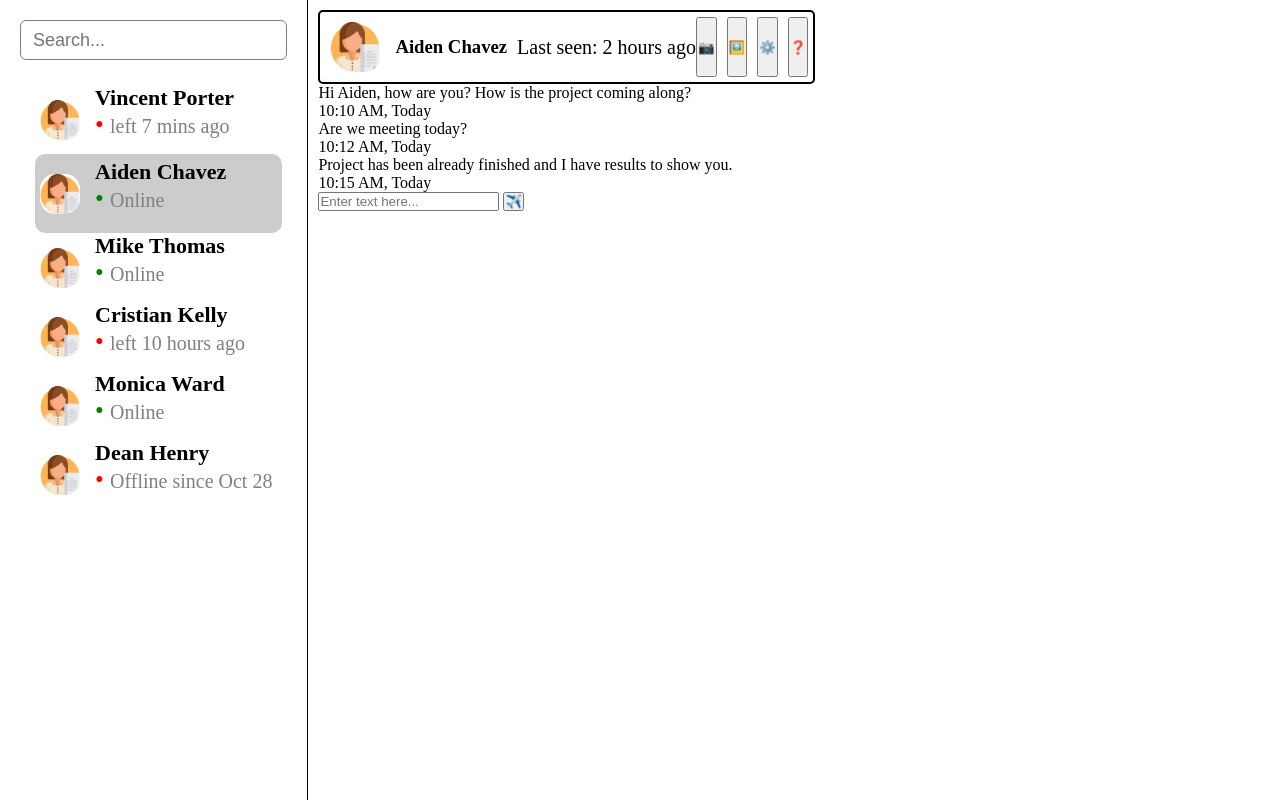
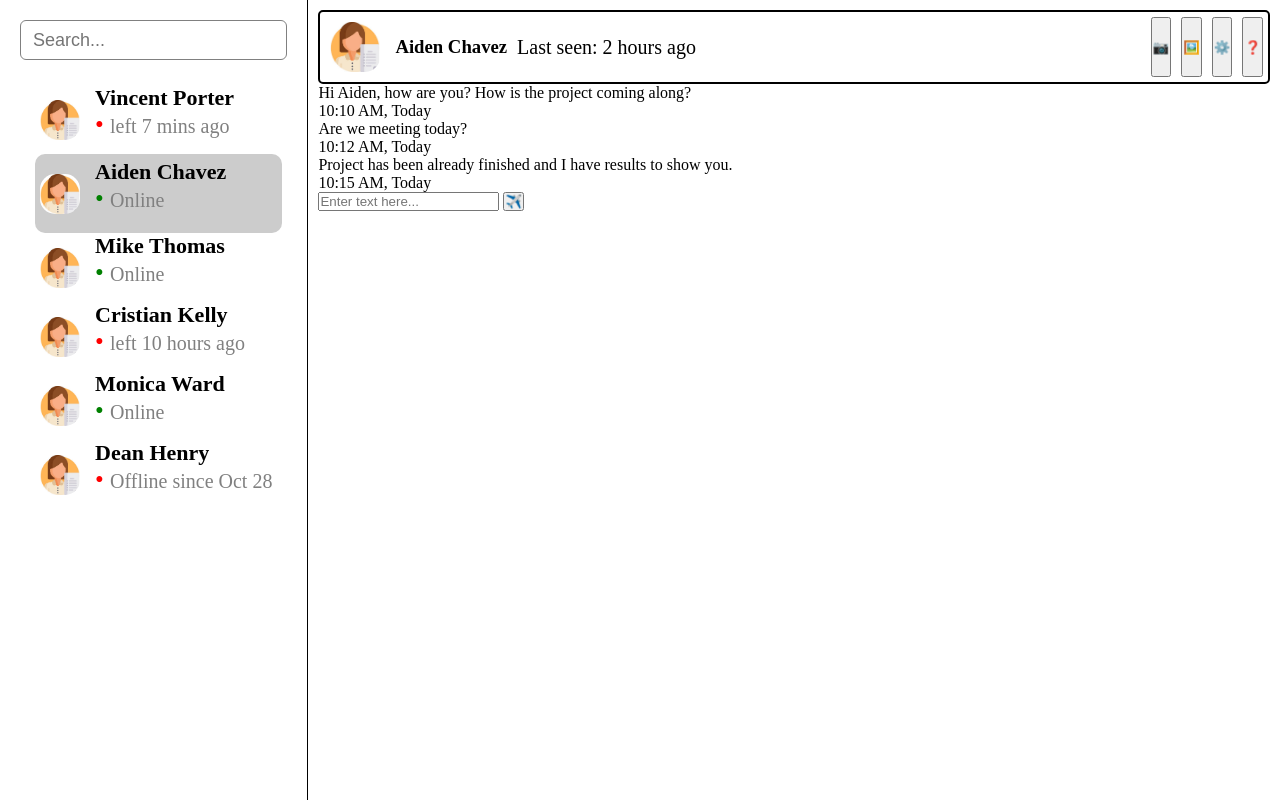
Before and after one commit to juanjoaracena/tp1, a plain HTML site: page index.html in a window 1280 px wide. Drawn offline with Linux system fonts and the light colour scheme.

Commit message:
uso de flex 1 para marcar el espacio total

```diff
--- a/style.css
+++ b/style.css
@@ -15,6 +15,10 @@ body
     height: 100vh;
     width: 100%;
 
+}
+main
+ {
+flex: 1;
 }
 
 .sidebar
```
